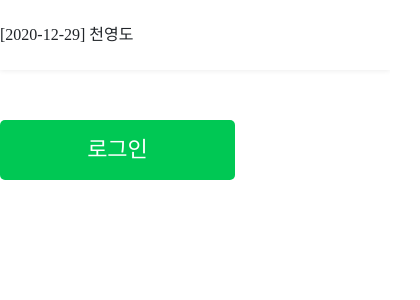
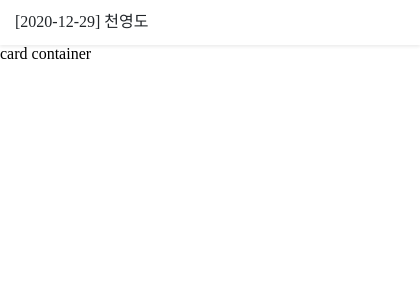
Before and after one commit to youngdo212/comento-feed, a Vue app: page / in a window 390 px wide. Shown: the top 300 px of the page, 420 px wide, since content can reach past the window. Built offline with nearby package versions, Linux system fonts and the light colour scheme.

Commit message:
feat: 모바일 반응 레이아웃 추가

```diff
--- a/src/components/CardContainer.vue
+++ b/src/components/CardContainer.vue
@@ -14,5 +14,9 @@ export default {
 .card-container {
   float: right;
   width: $card-container-width;
+
+  @media (max-width: $layout-breakpoint-mobile) {
+    width: 100%;
+  }
 }
 </style>
--- a/src/components/Content.vue
+++ b/src/components/Content.vue
@@ -14,5 +14,9 @@ export default {
 .content {
   padding: 0px calc((100vw - #{$main-width}) / 2);
   overflow: hidden;
+
+  @media (max-width: $layout-breakpoint-mobile) {
+    padding: 0px;
+  }
 }
 </style>
--- a/src/components/Header.vue
+++ b/src/components/Header.vue
@@ -1,5 +1,6 @@
 <template>
   <div class="header">
+    <div class="header__back-button" v-if="backIcon">&lt;</div>
     <div class="header__title">{{ title }}</div>
   </div>
 </template>
@@ -8,7 +9,8 @@
 export default {
   name: 'Header',
   props: {
-    title: String
+    title: String,
+    backIcon: Boolean
   }
 };
 </script>
@@ -22,6 +24,25 @@ export default {
   margin-bottom: 50px;
   box-shadow: 0 1px 5px 0 rgba(0, 0, 0, 0.07);
   background-color: #ffffff;
+
+  @media (max-width: $layout-breakpoint-mobile) {
+    width: 100%;
+    height: 45px;
+    padding: 0px 15px;
+    margin-bottom: 0px;
+    box-shadow: 0 2px 3px 0 rgba(0, 0, 0, 0.07);
+  }
+}
+
+.header__back-button {
+  width: 13px;
+  height: 22px;
+  font-size: 22px;
+  font-weight: bold;
+  line-height: 1;
+  color: #282c30;
+  margin-right: 10px;
+  cursor: pointer;
 }
 
 .header__title {
--- a/src/components/User.vue
+++ b/src/components/User.vue
@@ -14,6 +14,10 @@ export default {
 .user {
   float: left;
   width: $user-width;
+
+  @media (max-width: $layout-breakpoint-mobile) {
+    display: none;
+  }
 }
 
 .user__login-button {
--- a/src/scss/_variables.scss
+++ b/src/scss/_variables.scss
@@ -2,3 +2,6 @@ $main-color: #00c854;
 $main-width: 1140px;
 $user-width: 235px;
 $card-container-width: 865px;
+
+/* 반응형 레이아웃 breakpoint */
+$layout-breakpoint-mobile: 768px;
--- a/src/views/Detail.vue
+++ b/src/views/Detail.vue
@@ -1,6 +1,6 @@
 <template>
   <div class="detail">
-    <Header title="[2020-12-29] 천영도" />
+    <Header title="[2020-12-29] 천영도" backIcon />
     <Content>
       {{ $route.params.id }}
     </Content>
```
